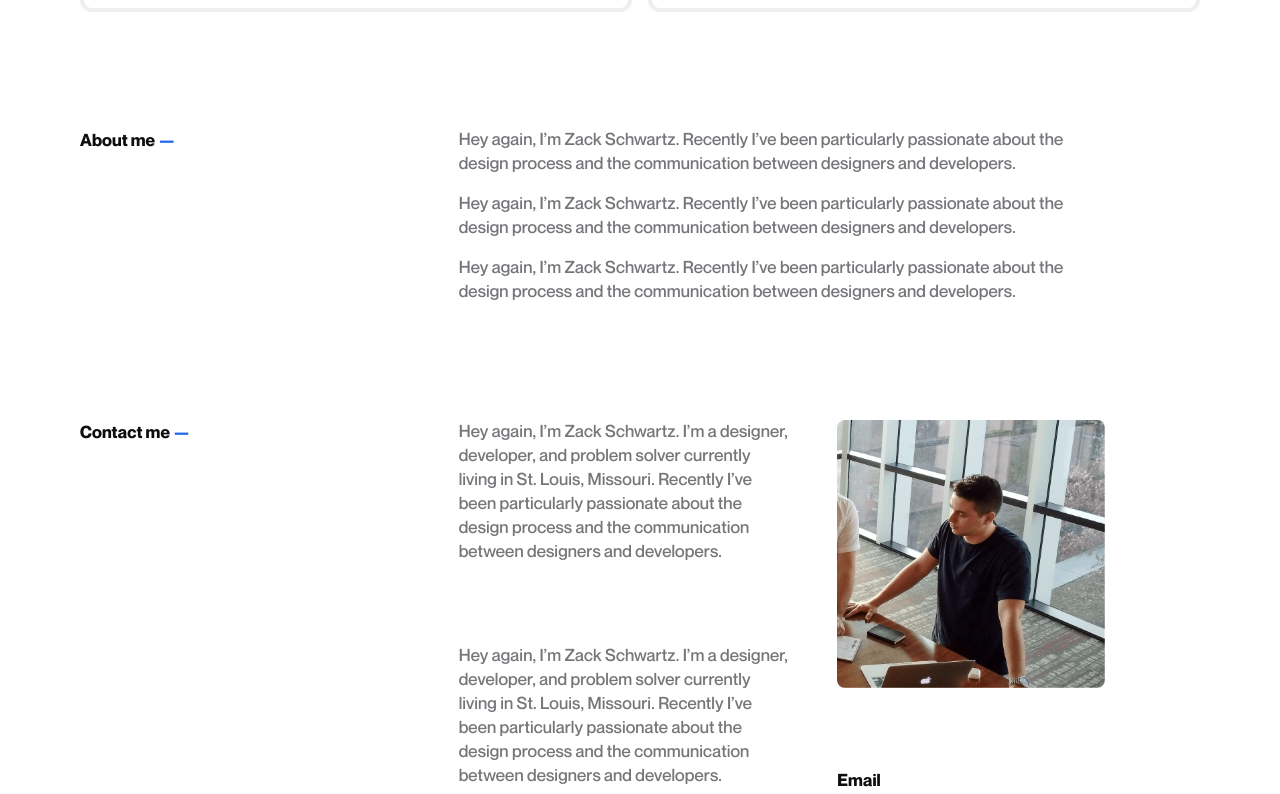
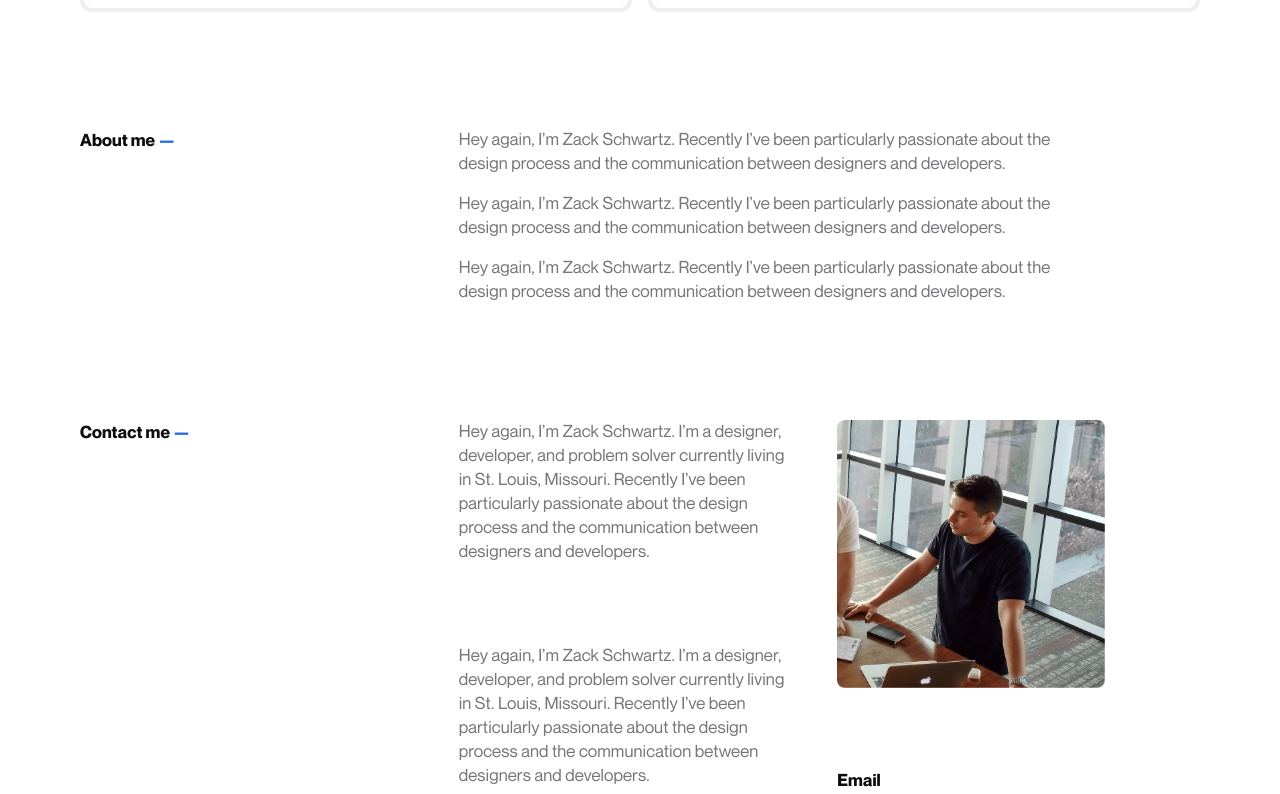
Before and after one commit to ztschwartz/next-portfolio, a Next.js app: page / in a window 1280 px wide. Shown: the part 1580-2374 px from the top of the page. Built offline with nearby package versions, Linux system fonts and the light colour scheme.

Commit message:
text changes

```diff
--- a/pages/index.js
+++ b/pages/index.js
@@ -88,9 +88,9 @@ export default function Home({loaded , loaderView}) {
               <div className={`grid sectionContent ${HomeStyles.aboutContent}`}>
                 <div className="col-5--7 contentGroup">
                   <div className="textGroup">
-                    <p className="softText textBody1Medium">Hey again, I’m Zack Schwartz. Recently I’ve been particularly passionate about the design process and the communication between designers and developers.</p>
-                    <p className="softText textBody1Medium">Hey again, I’m Zack Schwartz. Recently I’ve been particularly passionate about the design process and the communication between designers and developers.</p>
-                    <p className="softText textBody1Medium">Hey again, I’m Zack Schwartz. Recently I’ve been particularly passionate about the design process and the communication between designers and developers.</p>
+                    <p className="softText textBody1">Hey again, I’m Zack Schwartz. Recently I’ve been particularly passionate about the design process and the communication between designers and developers.</p>
+                    <p className="softText textBody1">Hey again, I’m Zack Schwartz. Recently I’ve been particularly passionate about the design process and the communication between designers and developers.</p>
+                    <p className="softText textBody1">Hey again, I’m Zack Schwartz. Recently I’ve been particularly passionate about the design process and the communication between designers and developers.</p>
                   </div>
                 </div>
               </div>
@@ -102,10 +102,10 @@ export default function Home({loaded , loaderView}) {
               <div className={`grid sectionContent ${HomeStyles.contactContent}`}>
                 <div className="col-5--4 contentGroup">
                   <div className="textGroup">
-                    <p className="softText textBody1Medium">Hey again, I’m Zack Schwartz. I’m a designer, developer, and problem solver currently living in St. Louis, Missouri. Recently I’ve been particularly passionate about the design process and the communication between designers and developers.</p>
+                    <p className="softText textBody1">Hey again, I’m Zack Schwartz. I’m a designer, developer, and problem solver currently living in St. Louis, Missouri. Recently I’ve been particularly passionate about the design process and the communication between designers and developers.</p>
                   </div>
                   <div className="textGroup">
-                    <p className="softText textBody1Medium">Hey again, I’m Zack Schwartz. I’m a designer, developer, and problem solver currently living in St. Louis, Missouri. Recently I’ve been particularly passionate about the design process and the communication between designers and developers.</p>
+                    <p className="softText textBody1">Hey again, I’m Zack Schwartz. I’m a designer, developer, and problem solver currently living in St. Louis, Missouri. Recently I’ve been particularly passionate about the design process and the communication between designers and developers.</p>
                   </div>
                 </div>
                 <div className="col-9--3 contentGroup">
```
